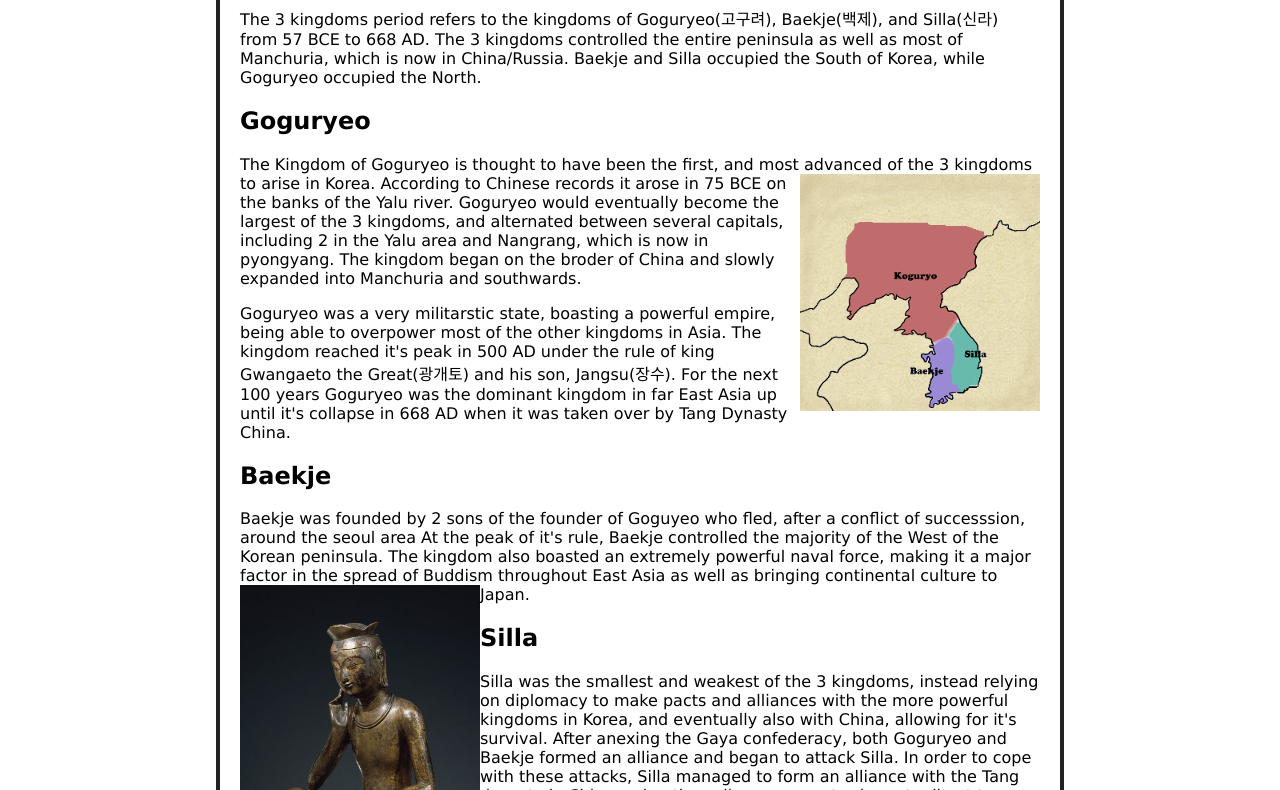
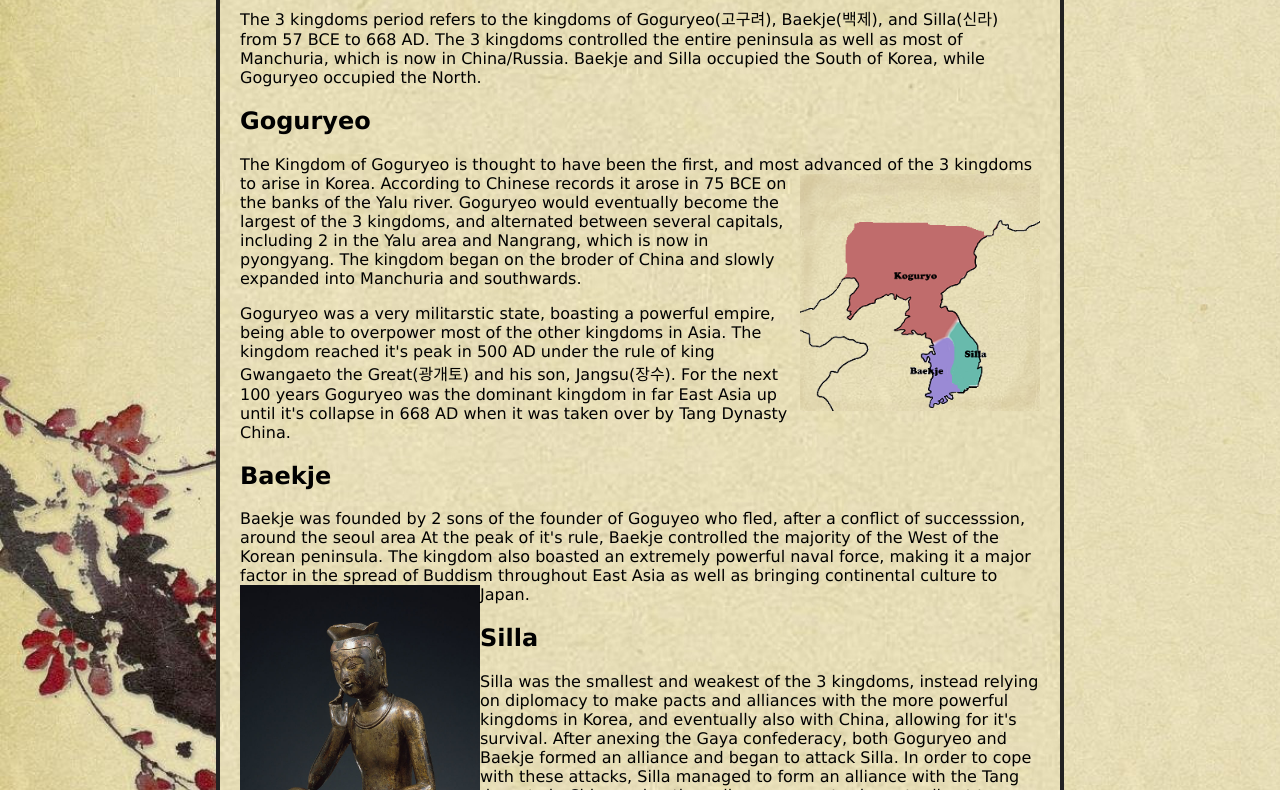
Before and after one commit to molons29/korea_site_ancient, a plain HTML site: page 3kingdoms.html in a window 1280 px wide. Shown: the part 325-1115 px from the top of the page. Drawn offline with Linux system fonts and the light colour scheme.

Commit message:
fixed css

```diff
--- a/3kingdoms.html
+++ b/3kingdoms.html
@@ -8,7 +8,7 @@
     <meta name="description" content="History of Korea" />
     <meta http-equiv="x-ua-compatible" content="ie=edge">
     <meta name="viewport" content="width=device-width, initial-scale=1">
-	<link rel="stylesheet" href="../stylesheet.css" />
+	<link rel="stylesheet" href="./stylesheet.css" />
 </head>
 
 <body>
--- a/stylesheet.css
+++ b/stylesheet.css
@@ -4,7 +4,7 @@ html {
 body {
     padding: 0;
     margin: 0;
-	background-image: url(background.jpg);
+	background-image: url(./images/background.jpg);
 	background-size: cover;
 	min-height: 100%;
 	min-width: 1024px;
@@ -25,7 +25,7 @@ h1 {
     width: 50rem;
 	border-left: 4px solid #222;
 	border-right: 4px solid #222;
-    background-image: url(textbg.jpg);
+    background-image: url(./images/textbg.jpg);
 	padding-right: 20px;
 	padding-left: 20px;
 	text-align: left;
```
Also changed, not shown: gojoseon.html (+1 -1 lines), bannerimg.jpg (added), images/textbg-higher-res.jpg (added), textbg-higher-res.jpg (added).
